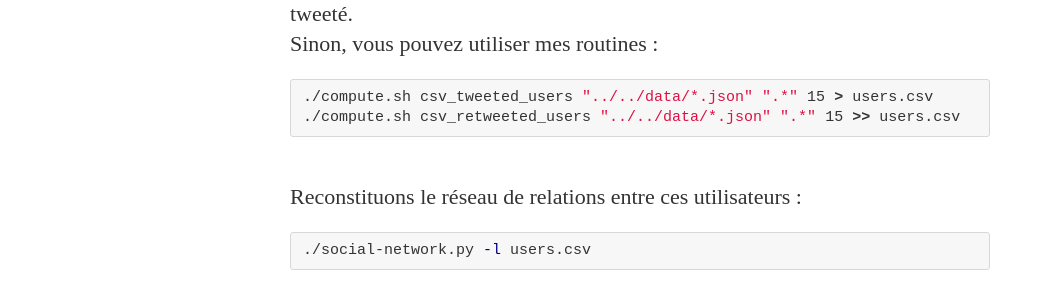
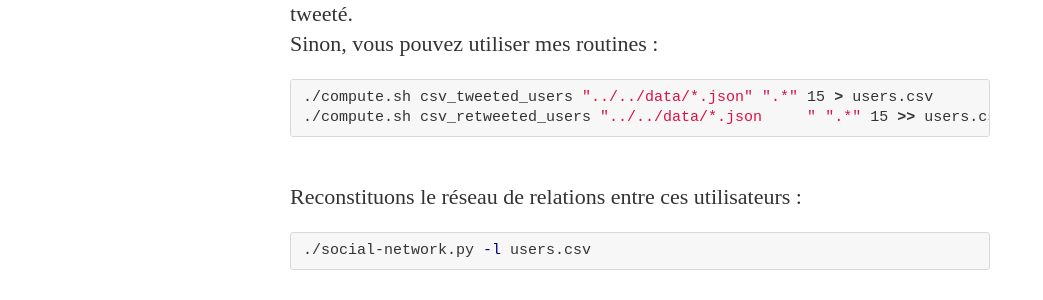
Before and after one commit to ksahnine/ksahnine.github.io, a Jekyll site: the page built from _posts/2015-08-19-exploration-donnees-twitter.markdown, in a window 1280 px wide and 900 px high, scrolled down 12232 px. Shown: the part 151-451 px from the top of the window, without its empty margins (0-1043 px from the left). Built offline with Jekyll 4.4.1, drawn with Linux system fonts in a browser that asks for light colours; nearby versions of some CDN libraries; some web fonts are replaced; Markdown is read by kramdown in place of the engine named in the settings.

Commit message:
Formatage

```diff
--- a/_posts/2015-08-19-exploration-donnees-twitter.markdown
+++ b/_posts/2015-08-19-exploration-donnees-twitter.markdown
@@ -324,7 +324,7 @@ Sinon, vous pouvez utiliser mes routines :
 
 {% highlight sh %}
 ./compute.sh csv_tweeted_users "../../data/*.json" ".*" 15 > users.csv
-./compute.sh csv_retweeted_users "../../data/*.json" ".*" 15 >> users.csv
+./compute.sh csv_retweeted_users "../../data/*.json	" ".*" 15 >> users.csv
 {% endhighlight %}
 
 Reconstituons le réseau de relations entre ces utilisateurs :
--- a/_posts/2015-08-26-sensit-sigfox.markdown
+++ b/_posts/2015-08-26-sensit-sigfox.markdown
@@ -21,7 +21,7 @@ Développé par [**AXIBLE technologies**](http://www.axible-connects-for-you.com
 Une [API REST](https://api.sensit.io/v1/) permet fort heureusement d'étendre le champ des possibles. On verra dans cet article comment l'utiliser pour obtenir en un clic les disponibilités de stations [**Vélib**](http://www.velib.paris/) à proximité de son lieu de travail ou d'habitation :
 <center><iframe src="https://vid.me/e/n45c?tools=1" width="480" height="480" frameborder="0" allowfullscreen webkitallowfullscreen mozallowfullscreen scrolling="no"></iframe></center>
 
-Le service est *dockerisé* et déployé sur un *Raspberry Pi model B*.
+Le service est ***dockerisé*** et déployé sur un *Raspberry Pi model B*.
 
 ## Le réseau SIGFOX en bref
 J'ai eu l'occasion d'expérimenter dans le cadre de projets *IoT* plusieurs technologies de connexion à un réseau sans fil dont :
```
